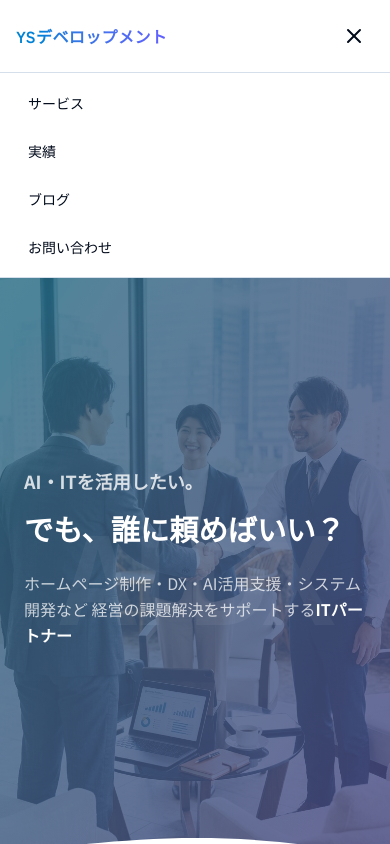
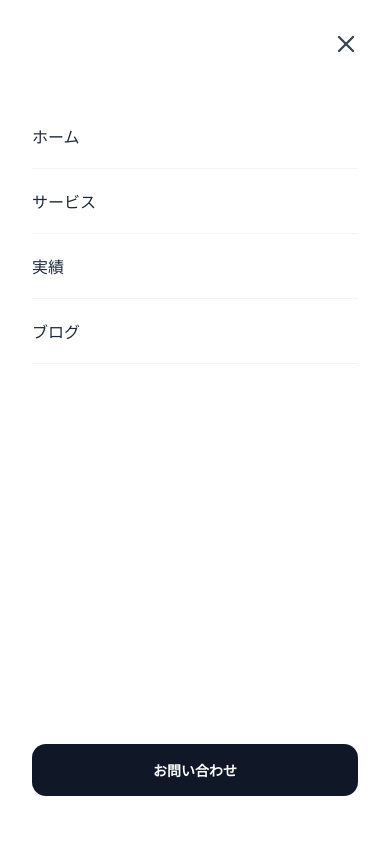
Before and after one commit to shimizuyuta/portfolio_2025, a Next.js app: page / in a window 390 px wide. Both pictures are taken after a click on the button "メニューを開く". Shown: the top 844 px of the page. Built offline with nearby package versions, Linux system fonts and the light colour scheme; no server answers; the database is empty.

Commit message:
fix: SPの全画面ドロワーを復元しPCナビはstyle/navigationベースを維持

```diff
--- a/src/app/layout.tsx
+++ b/src/app/layout.tsx
@@ -6,11 +6,12 @@ import { Noto_Sans_JP, Zen_Kaku_Gothic_New } from "next/font/google";
 import Link from "next/link";
 import { type ReactNode, useState } from "react";
 
-const NAV_LINKS = [
+// SP ドロワー（ホームを先頭に追加）
+const DRAWER_LINKS = [
+  { label: "ホーム", href: "/" },
   { label: "サービス", href: "/#services" },
   { label: "実績", href: "/#works" },
   { label: "ブログ", href: "/knowledge" },
-  { label: "お問い合わせ", href: "/contact" },
 ];
 
 const notoSansJP = Noto_Sans_JP({
@@ -93,42 +94,67 @@ export default function RootLayout({ children }: { children: ReactNode }) {
               </li>
             </ul>
 
-            {/* モバイル用ハンバーガー */}
+            {/* SP用ハンバーガー */}
             <button
               type="button"
-              className="md:hidden shrink-0 ml-auto p-2 rounded-lg hover:bg-gray-100 transition-colors duration-200"
-              onClick={() => setIsOpen(!isOpen)}
-              aria-label="メニュー切替"
+              onClick={() => setIsOpen(true)}
+              aria-label="メニューを開く"
+              className="md:hidden shrink-0 ml-auto p-1.5 text-gray-700 hover:text-gray-900 transition-colors"
             >
-              {isOpen ? <X size={24} /> : <Menu size={24} />}
+              <Menu size={24} />
             </button>
           </nav>
+        </header>
 
-          {/* モバイルメニュー */}
+        {/* SP: 全画面ドロワー */}
         <div
-            className={`md:hidden bg-white border-t transition-all duration-300 ease-in-out ${
+          className={`fixed inset-0 z-[60] bg-white flex flex-col transition-opacity duration-300 md:hidden ${
             isOpen
-                ? "max-h-64 opacity-100"
-                : "max-h-0 opacity-0 overflow-hidden"
+              ? "opacity-100 pointer-events-auto"
+              : "opacity-0 pointer-events-none"
           }`}
+          aria-hidden={!isOpen}
         >
-            <div className="max-w-7xl mx-auto">
-              <ul className="flex flex-col px-4 py-2 gap-1 text-sm font-medium">
-                {NAV_LINKS.map(({ label, href }) => (
-                  <li key={href}>
+          {/* 閉じるボタン */}
+          <div className="flex justify-end px-6 pt-6 pb-2">
+            <button
+              type="button"
+              onClick={() => setIsOpen(false)}
+              aria-label="メニューを閉じる"
+              className="p-1.5 text-gray-700 hover:text-gray-900 transition-colors"
+            >
+              <X size={28} />
+            </button>
+          </div>
+
+          {/* ナビリンク */}
+          <nav className="flex-1 px-8 pt-8">
+            <ul>
+              {DRAWER_LINKS.map(({ label, href }) => (
+                <li key={href} className="border-b border-gray-100">
                   <Link
                     href={href}
                     onClick={() => setIsOpen(false)}
-                      className="block py-3 px-3 hover:bg-sky-50 hover:text-sky-600 rounded-lg transition-colors duration-200"
+                    className="block py-5 text-base font-medium text-gray-800 hover:text-sky-600 transition-colors duration-200"
                   >
                     {label}
                   </Link>
                 </li>
               ))}
             </ul>
+          </nav>
+
+          {/* 下部 CTA */}
+          <div className="px-8 pb-12 space-y-3">
+            <Link
+              href="/contact"
+              onClick={() => setIsOpen(false)}
+              className="flex items-center justify-center gap-2 w-full py-4 rounded-xl bg-gray-900 text-white text-sm font-semibold hover:bg-gray-700 transition-colors duration-200"
+            >
+              お問い合わせ
+            </Link>
           </div>
         </div>
-        </header>
 
         <main className="w-full flex-1">{children}</main>
 
```
Lines whose indentation alone changed are shown as unchanged.
